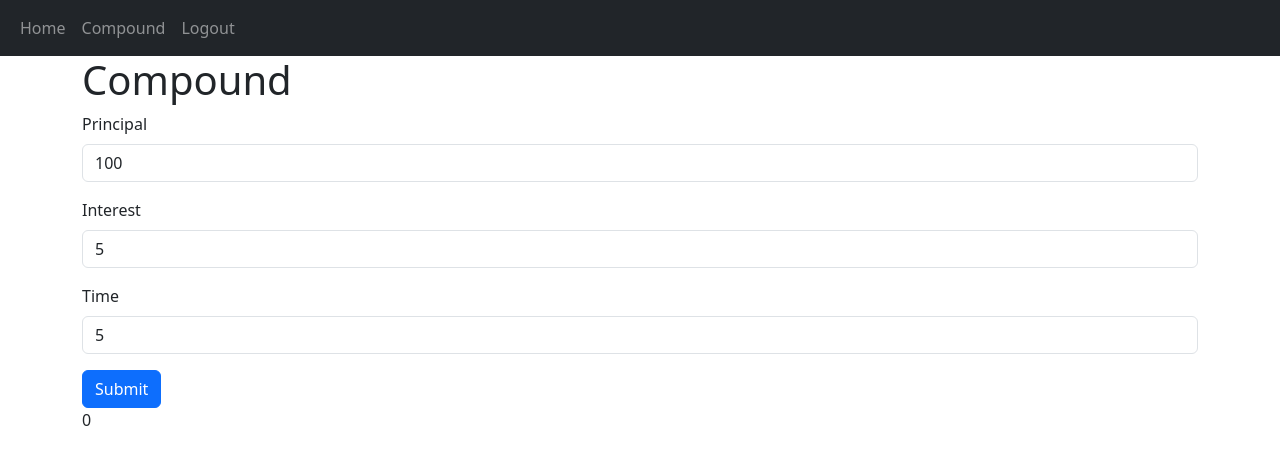
After one commit to VIRAJJEDHE/notes-planner, a Flask app: page /compound in a window 1280 px wide. The commit adds this page. Shown: the top 465 px of the page. Run offline with Flask 3, Linux system fonts and the light colour scheme; a user stored in the database is signed in; some libraries are stand-ins or nearby versions.

Commit message:
compound interest tab

```diff
--- /dev/null
+++ b/website/compound.py
@@ -0,0 +1,5 @@
+def compound_interest(principal, interest, time):
+
+    # Calculates compound interest
+    Amount = principal * (pow((1 + int(interest) / 100), time))
+    return Amount
--- /dev/null
+++ b/website/templates/compound.html
@@ -0,0 +1,34 @@
+{% extends "index.html" %} {% block title %}Home{% endblock %} {% block content%}
+<form method="POST">
+  <h1>Compound</h1>
+  <div class="form-group">
+      <label for="text">Principal</label>
+      <input
+      type="text"
+      class="form-control"
+      id="principal"
+      name="principal"
+      value="100"/>
+  </div>
+  <div class="form-group">
+      <label for="text">Interest</label>
+      <input
+      type="text"
+      class="form-control"
+      id="interest"
+      name="interest"
+      value="5"/>
+  </div>
+  <div class="form-group">
+    <label for="text">Time</label>
+    <input
+    type="text"
+    class="form-control"
+    id="time"
+    name="time"
+    value="5"/>
+</div>
+  <button class="btn btn-primary" type="submit">Submit</button>
+</form>
+<div>{{amount}}</div>
+{% endblock %}
--- a/website/templates/index.html
+++ b/website/templates/index.html
@@ -27,6 +27,7 @@
             <div class="navbar-nav">
                 {%if user.is_authenticated%}
                 <a class="nav-item nav-link" id="home" href="/">Home</a>
+                <a class="nav-item nav-link" id="compound" href="/compound">Compound</a>
                 <a class="nav-item nav-link" id="logout" href="/logout">Logout</a>
                 {%else%}
                 <a class="nav-item nav-link" id="login" href="/login">Login</a>
--- a/website/views.py
+++ b/website/views.py
@@ -2,6 +2,7 @@ from flask import Blueprint, jsonify, render_template,request,flash
 from flask_login import login_required,current_user
 from .models import Note
 from . import db
+from .compound import compound_interest
 import json
 
 views = Blueprint('views',__name__)
@@ -19,7 +20,22 @@ def home():
             db.session.commit()
             flash('Note added',category='success')
     return render_template('home.html', user=current_user)
-
+@views.route("/compound",methods=['GET','POST'])
+@login_required
+def compound():
+    amount=0
+    if request.method=='POST':
+        print("viraj"+request.form.get('principal')+" "+request.form.get('interest')+" "+request.form.get('time'))
+        try:
+            principal=float(request.form.get('principal'))
+            interest=float(request.form.get('interest'))
+            time=float(request.form.get('time'))
+        except:
+            principal=0
+            interest=0
+            time=0
+        amount=compound_interest(principal=principal,interest=interest,time=time)
+    return render_template('compound.html', user=current_user,amount=amount)
 @views.route('/delete-note',methods=['POST'])
 def delete_note():
     note =json.loads(request.data)
```
Also changed, not shown: instance/database.db.
